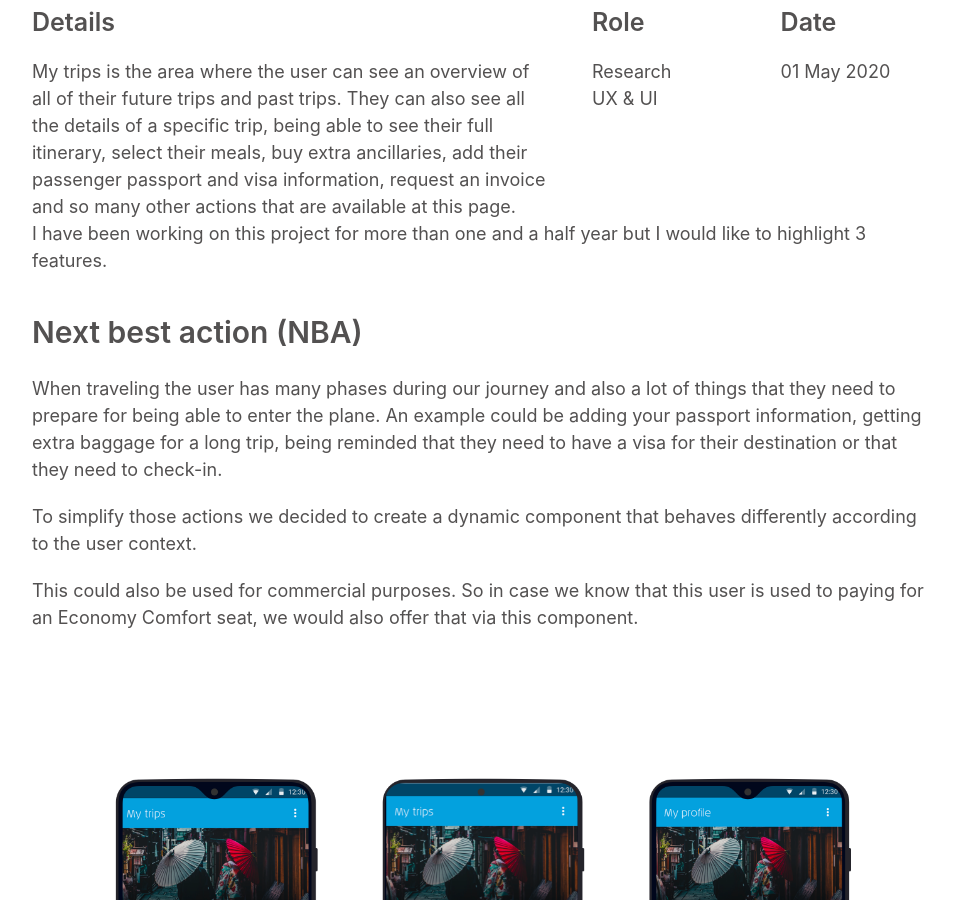
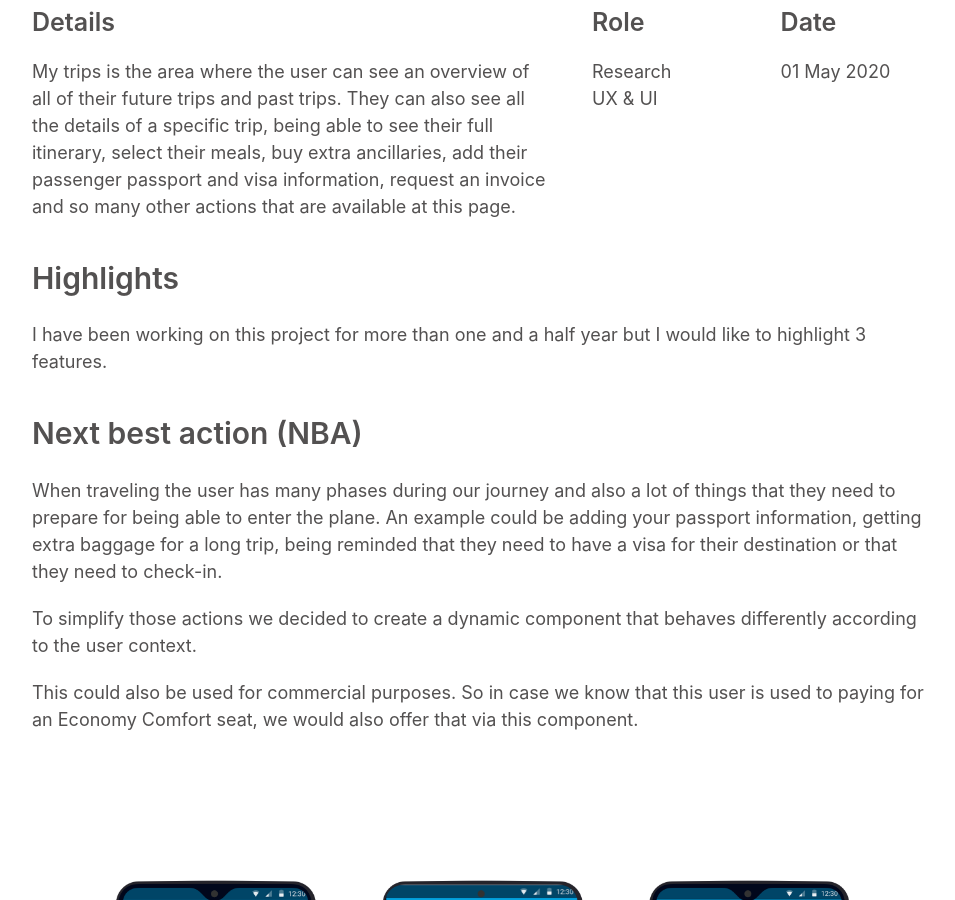
Before and after one commit to luizabreier/portfolio, a Jekyll site: the page built from _posts/2020-05-13-air-france-and-klm-my-trips.md, in a window 1280 px wide and 900 px high, scrolled down 958 px. Shown: the whole window, without its empty margins (158-1113 px from the left). Built offline with Jekyll 4.4.1, drawn with Linux system fonts in a browser that asks for light colours.

```diff
--- a/_posts/2020-05-13-air-france-and-klm-my-trips.md
+++ b/_posts/2020-05-13-air-france-and-klm-my-trips.md
@@ -11,6 +11,8 @@
 - Research
 - UX & UI
 ---
+
+## Highlights
 
 I have been working on this project for more than one and a half year but I would like to highlight 3 features.
 
```
